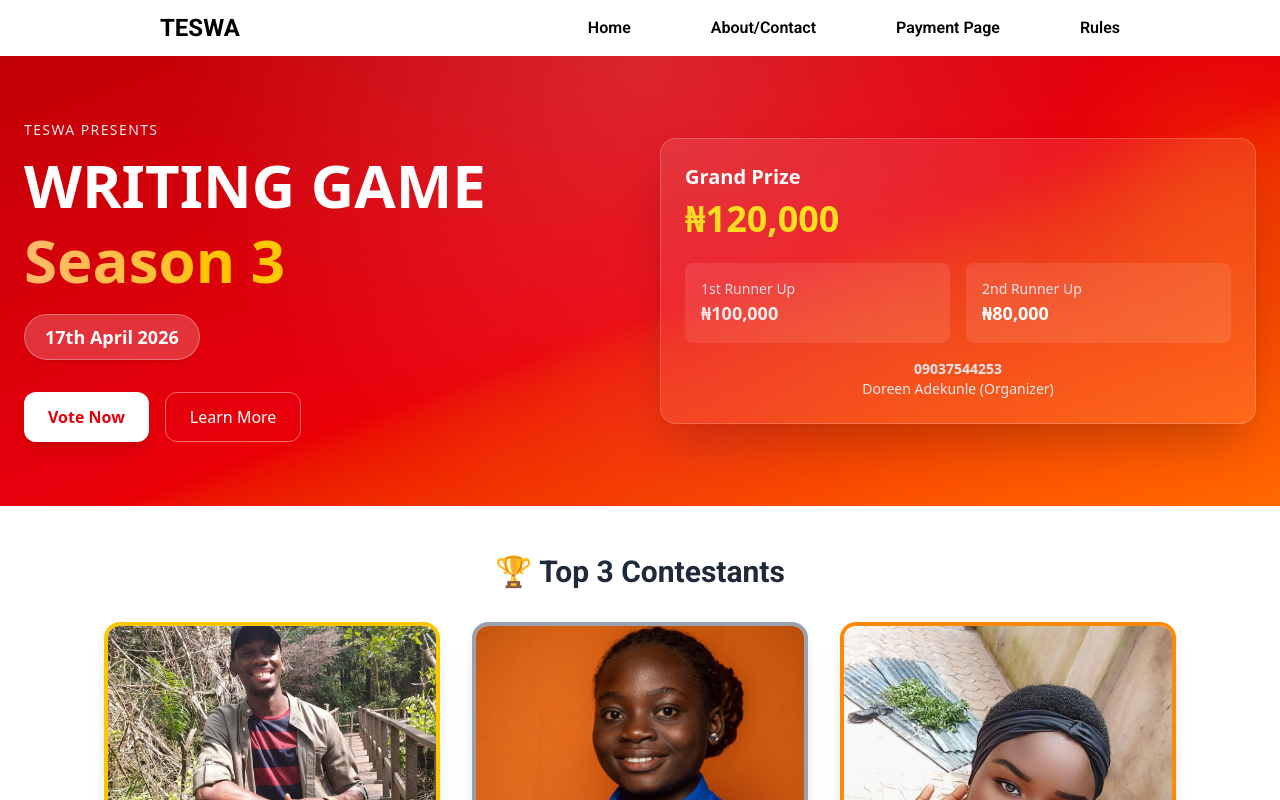
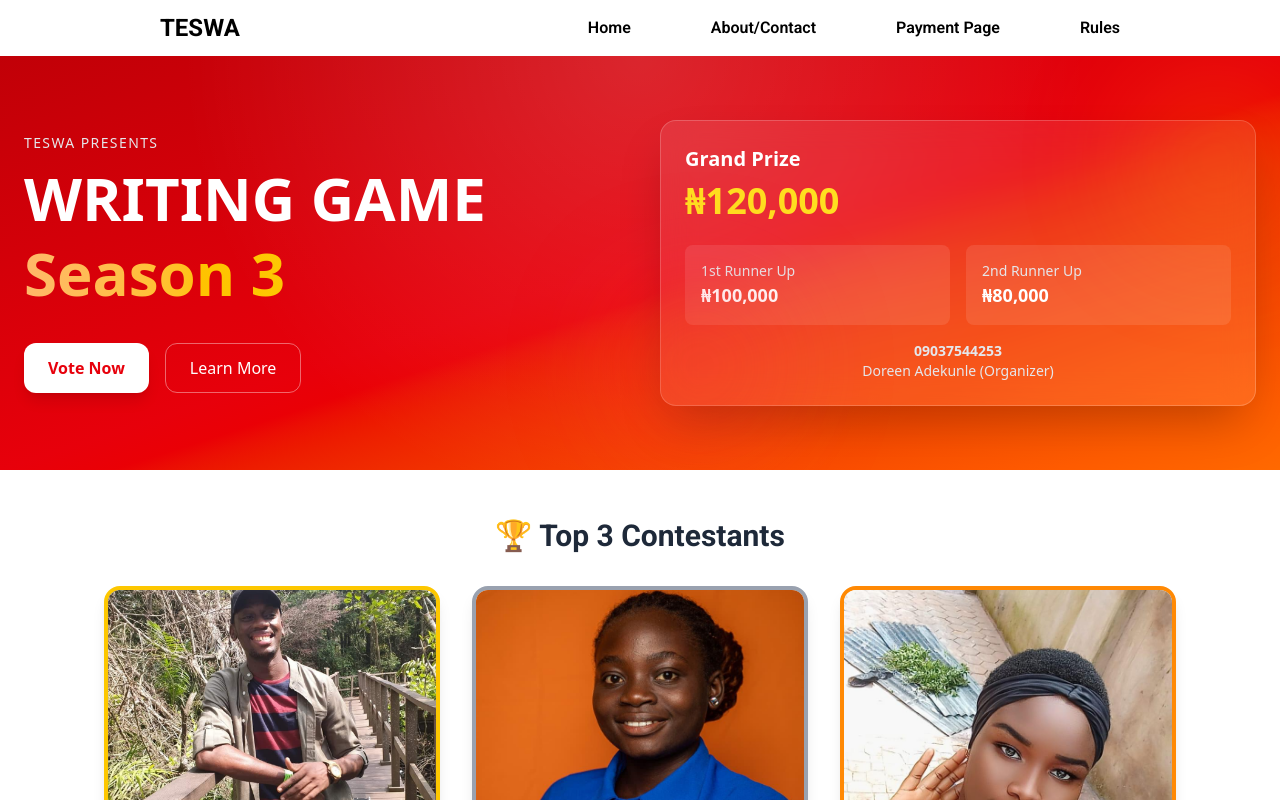
Before and after one commit to isaiah973/rankingSystem, a React (Vite) app: page / in a window 1280 px wide. Shown: the top 800 px of the page. Built offline with nearby package versions, Linux system fonts and the light colour scheme.

Commit message:
origin main

```diff
--- a/src/Components/HeroSection.jsx
+++ b/src/Components/HeroSection.jsx
@@ -21,9 +21,9 @@ export default function HeroSection() {
           </h1>
 
           {/* Date badge */}
-          <div className="inline-block mt-4 bg-white/20 backdrop-blur-md px-5 py-2 rounded-full border border-white/30 shadow">
+          {/* <div className="inline-block mt-4 bg-white/20 backdrop-blur-md px-5 py-2 rounded-full border border-white/30 shadow">
             <span className="font-semibold text-lg">17th April 2026</span>
-          </div>
+          </div> */}
 
           {/* <p className="mt-6 text-gray-100 max-w-lg leading-relaxed">
             Are you a writer who knows your game? Showcase your storytelling
```
